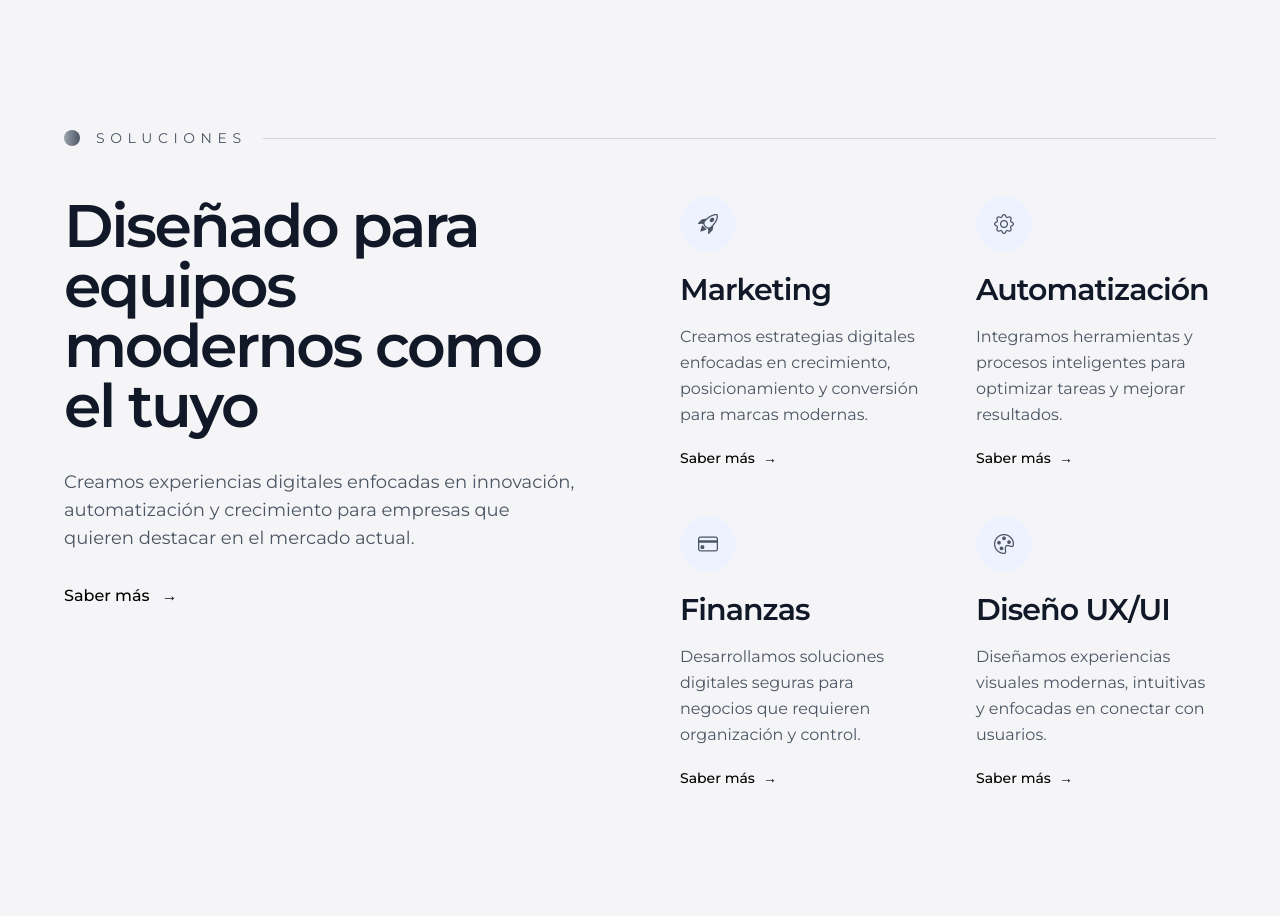
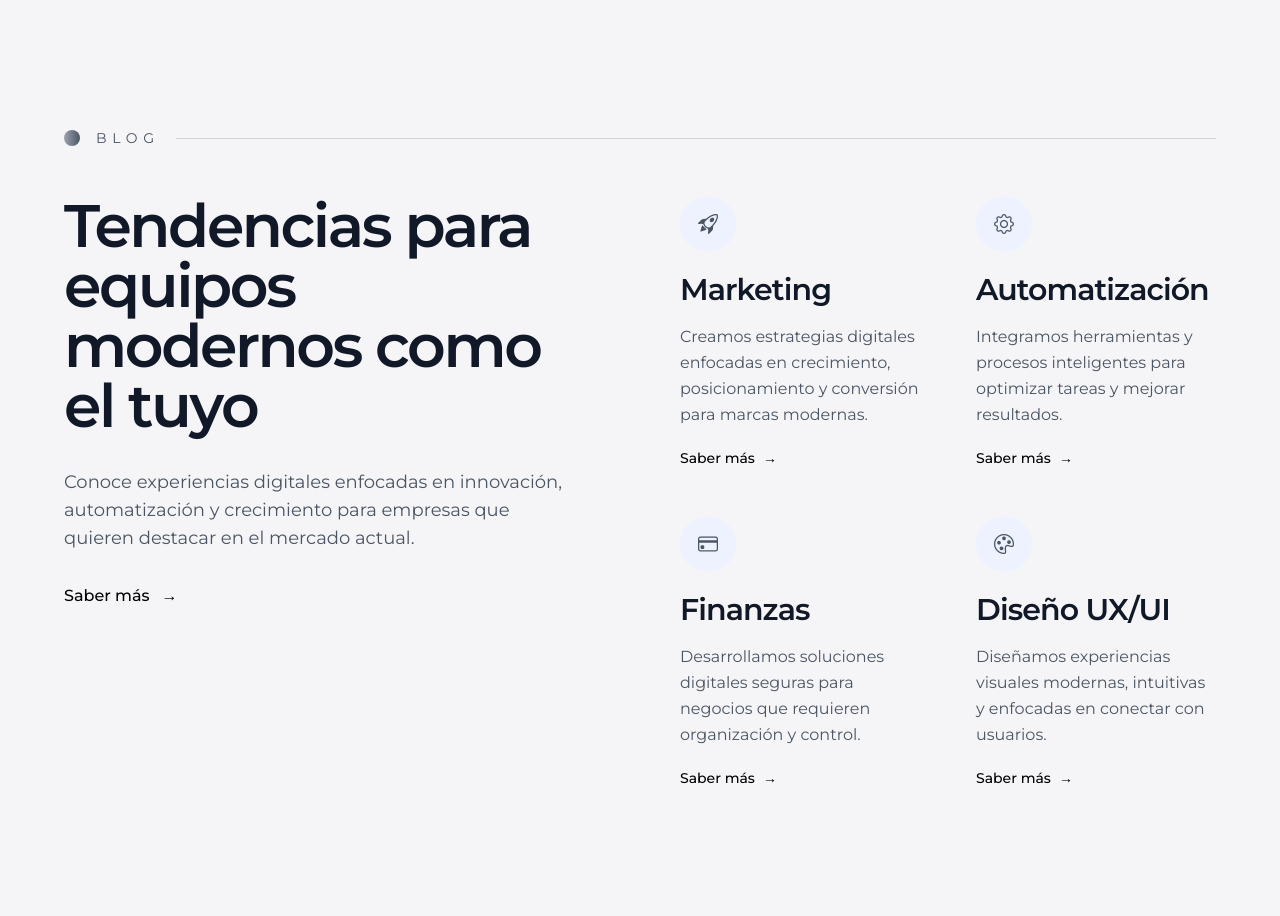
Before and after one commit to Mgroyes/Fractal-estudio-digital, an Angular app: page / in a window 1280 px wide. Shown: the part 4300-5216 px from the top of the page. Built offline with nearby package versions, Linux system fonts and the light colour scheme.

Commit message:
textBlog

```diff
--- a/src/app/shared/blog/blog.component.html
+++ b/src/app/shared/blog/blog.component.html
@@ -10,7 +10,7 @@
         <div class="w-4 h-4 rounded-full bg-gradient-to-r from-gray-400 to-gray-600"></div>
 
         <span class="tracking-[0.4em] text-xs sm:text-sm text-gray-600 uppercase">
-          SOLUCIONES
+          BLOG
         </span>
 
         <div class="flex-1 h-[1px] bg-gray-300"></div>
@@ -31,7 +31,7 @@
                    text-[#111827]
                    mb-8">
 
-            Diseñado para equipos modernos como el tuyo
+            Tendencias para equipos modernos como el tuyo
 
           </h2>
 
@@ -43,7 +43,7 @@
                    max-w-xl
                    mb-8">
 
-            Creamos experiencias digitales enfocadas en innovación,
+            Conoce experiencias digitales enfocadas en innovación,
             automatización y crecimiento para empresas que quieren
             destacar en el mercado actual.
 
```
